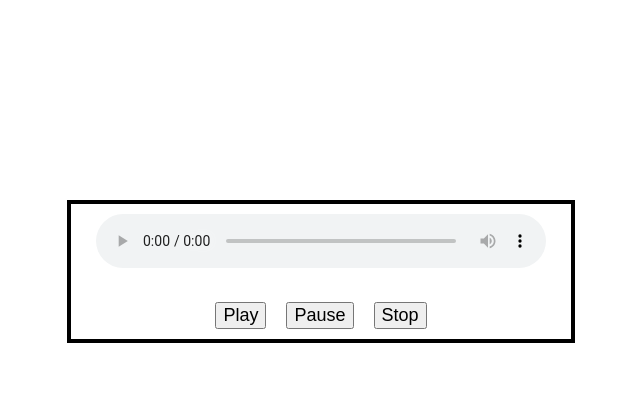
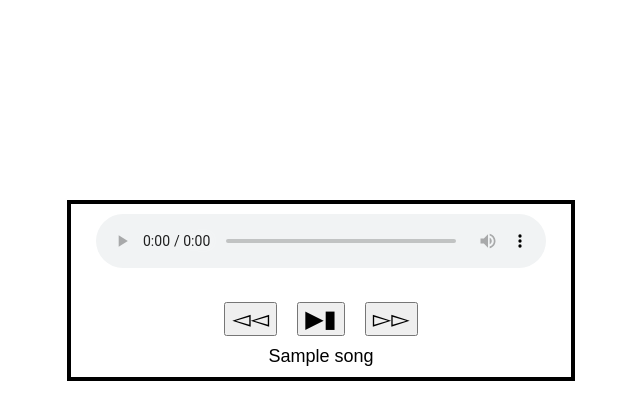
Before and after one commit to KrisAff84/Lyria, a Django app: template player/templates/index.html in a window 1280 px wide. Shown: the part 328-748 px from the top of the page, without its empty margins (319-959 px from the left). Run offline with Django 4.2, Linux system fonts and the light colour scheme; the template is opened without the code that fills it: values that come from a table or form of the project are taken from there, others are empty; tables that the repository leaves empty hold one stand-in row (values such as "Sample post").

Commit message:
Implemented functionality to get list of songs from S3, and display first song on index page

```diff
--- a/player/templates/index.html
+++ b/player/templates/index.html
@@ -22,7 +22,6 @@ It needs to be edited to fit given needs.
             margin: 500px auto 0 auto;
             border: 4px solid;
             border-color: Black;
-
         }
 
         #audio-player {
@@ -40,8 +39,13 @@ It needs to be edited to fit given needs.
 
         .control-button {
             margin: 0 10px;
+            font-size: 24px;
+            cursor: pointer;
+        }
+
+        .song-title {
             font-size: 18px;
-            cursor: pointer;
+            margin-bottom: 10px;
         }
     </style>
 </head>
@@ -52,30 +56,39 @@ It needs to be edited to fit given needs.
             Your browser does not support the audio element.
         </audio>
         <div class="controls">
-            <button class="control-button" id="play-button">Play</button>
-            <button class="control-button" id="pause-button">Pause</button>
-            <button class="control-button" id="stop-button">Stop</button>
+            <button class="control-button" id="skip-backward">&#9669;&#9669;</button>
+            <button class="control-button" id="play-pause">&#9654;&#9646;</button>
+            <button class="control-button" id="skip-forward">&#9659;&#9659;</button>
+        </div>
+
+        <div class="song-title">
+            {{ song }}
         </div>
     </div>
 
     <script>
         document.addEventListener("DOMContentLoaded", function () {
             const audioPlayer = document.getElementById("audio-player");
-            const playButton = document.getElementById("play-button");
-            const pauseButton = document.getElementById("pause-button");
-            const stopButton = document.getElementById("stop-button");
+            const playPauseButton = document.getElementById("play-pause");
+            const skipBackwardButton = document.getElementById("skip-backward");
+            const skipForwardButton = document.getElementById("skip-forward");
 
-            playButton.addEventListener("click", function () {
-                audioPlayer.play();
+            playPauseButton.addEventListener("click", function () {
+                if (audioPlayer.paused) {
+                    audioPlayer.play();
+                    playPauseButton.innerHTML = "&#9646;";
+                } else {
+                    audioPlayer.pause();
+                    playPauseButton.innerHTML = "&#9654;";
+                }
             });
 
-            pauseButton.addEventListener("click", function () {
-                audioPlayer.pause();
+            skipBackwardButton.addEventListener("click", function () {
+                // Logic for skipping backward
             });
 
-            stopButton.addEventListener("click", function () {
-                audioPlayer.pause();
-                audioPlayer.currentTime = 0;
+            skipForwardButton.addEventListener("click", function () {
+                // Logic for skipping forward
             });
         });
     </script>
--- a/player/urls.py
+++ b/player/urls.py
@@ -4,5 +4,5 @@ from . import views
 # URL Configuration
 urlpatterns = [
     path('hello/', views.say_hello),
-    path('index/', views.index)
+    path('index/', views.index, name='index')
 ]
```
Also changed, not shown: lyria/settings.py (+10 -1 lines), player/views.py (+33 -7 lines).
